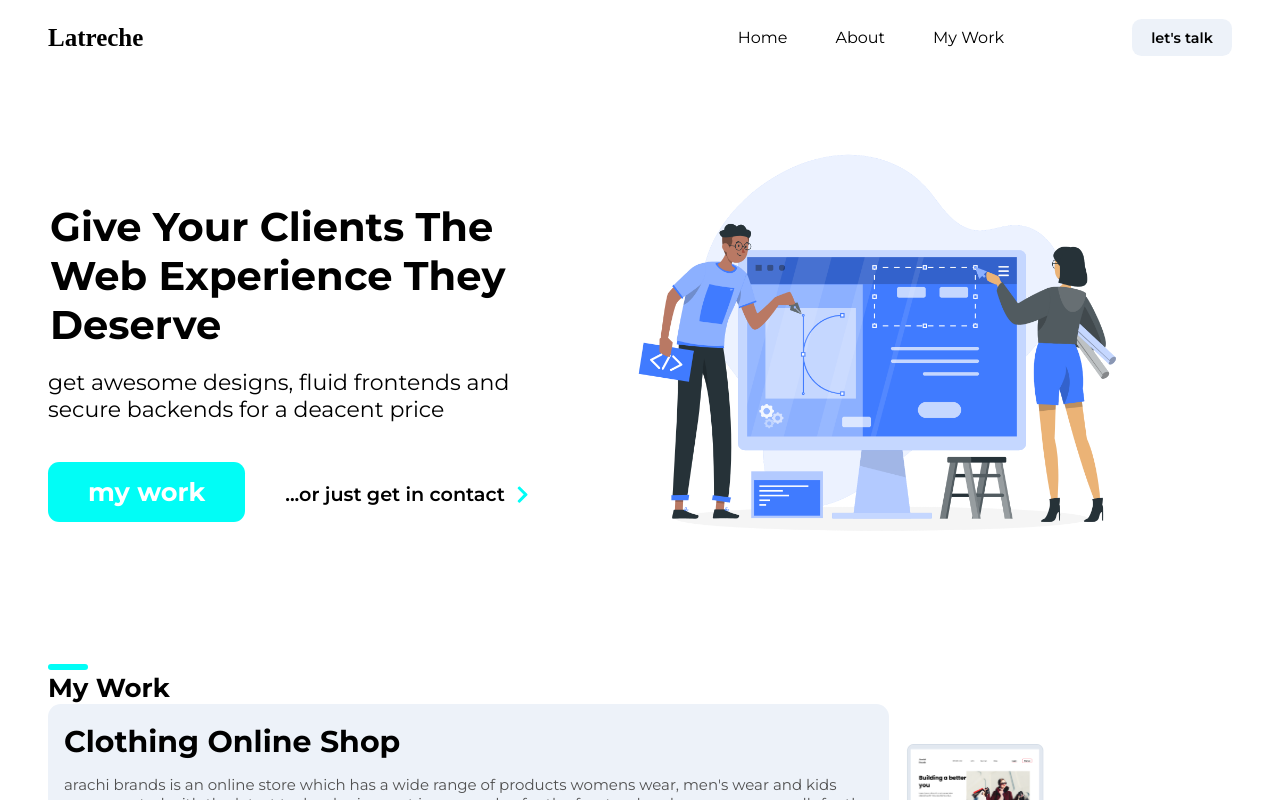
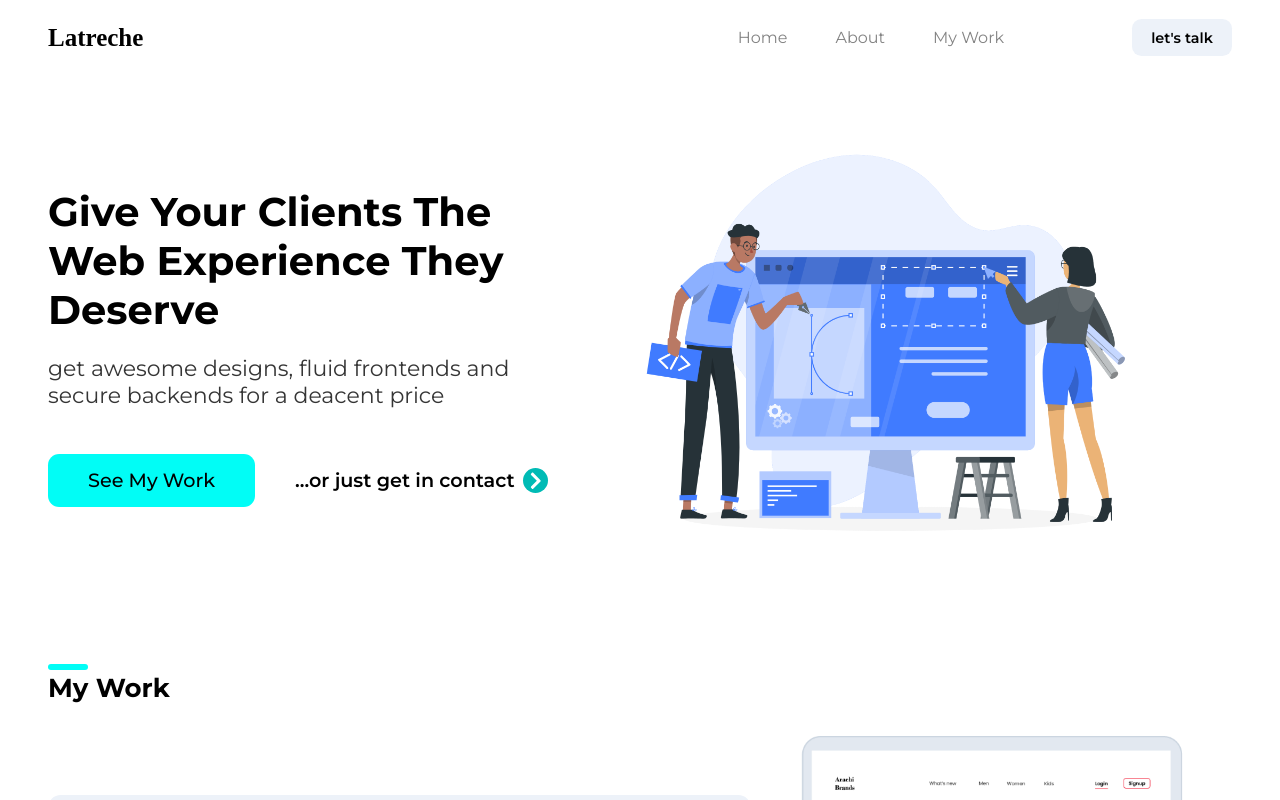
Before and after one commit to taher33/portfolio, a React (Create React App) app: page / in a window 1280 px wide. Shown: the top 800 px of the page. Built offline with nearby package versions, Linux system fonts and the light colour scheme; a web font is replaced by a local one.

Commit message:
fixed animations and some css

```diff
--- a/src/components/project.jsx
+++ b/src/components/project.jsx
@@ -5,6 +5,7 @@ import {
   title,
   footer,
   githubIcon,
+  linkToSite,
 } from "../styles/projects.module.scss";
 import { AiOutlineGithub } from "react-icons/ai";
 import { CgWebsite } from "react-icons/cg";
@@ -34,7 +35,12 @@ function Project({ data }) {
           </a>
         </div>
       </div>
-      <a target="_blank" rel="noreferrer" href={data.url}>
+      <a
+        className={linkToSite}
+        target="_blank"
+        rel="noreferrer"
+        href={data.url}
+      >
         <img
           src={data.img}
           data-aos="zoom-in"
--- a/src/pages/landing.jsx
+++ b/src/pages/landing.jsx
@@ -9,18 +9,21 @@ import {
   callToAction,
 } from "../styles/landing.module.scss";
 import { FaChevronRight } from "react-icons/fa";
-import HeroSvg from "../components/hero-section-svg";
 
 //variants framer-mo
 const item = {
   initial: {
     opacity: 0,
-    y: 20,
+    y: 40,
+    transform: "translate3d(0,100%,0)",
+    clipPath: "polygon(0 0, 100% 0, 100% 11%, 0 11%)",
   },
   show: {
     opacity: 1,
     y: 0,
-    transition: { duration: 0.6 },
+    transition: { ease: "easeInOut", duration: 1 },
+    transform: "translate(0px,0)",
+    clipPath: "polygon(-100% 0, 100% 0, 150% 100%, 0 100%)",
   },
 };
 
@@ -28,7 +31,7 @@ function Landing() {
   return (
     <motion.section id="home" className={container}>
       <motion.div
-        variants={{ show: { transition: { staggerChildren: 0.3 } } }}
+        variants={{ show: { transition: { staggerChildren: 0.6 } } }}
         initial="initial"
         animate="show"
         className={leftColumn}
@@ -42,7 +45,11 @@ function Landing() {
         </motion.p>
         <motion.div variants={item} className={callToAction}>
           <Link to="projects" smooth={true}>
-            <motion.button>my work</motion.button>
+            <motion.button
+              whileHover={{ scale: 1.2, transition: { ease: "backInOut" } }}
+            >
+              see my work
+            </motion.button>
           </Link>
           <span>
             ...or just get in contact <FaChevronRight className={chevronIcon} />
@@ -53,12 +60,12 @@ function Landing() {
       <motion.img
         initial={{
           opacity: 0,
-          y: 20,
+          y: 40,
         }}
         animate={{
           opacity: 1,
           y: 0,
-          transition: { duration: 0.3 },
+          transition: { duration: 0.7 },
         }}
         className={heroSvg}
         src="/heroImg.png"
--- a/src/styles/landing.module.scss
+++ b/src/styles/landing.module.scss
@@ -1,7 +1,7 @@
 @import "variables.scss";
 
 .container {
-  max-width: $max-container-width;
+  // max-width: $max-container-width;
   padding: $padding-phone;
   text-align: center;
   font-family: "Montserrat";
@@ -12,15 +12,16 @@
 
   .leftColumn {
     h1 {
-      font-size: 1.8rem;
+      font-size: 2rem;
       text-transform: capitalize;
-      max-width: 20rem;
-      margin: 1.5rem auto;
+      max-width: 25rem;
+      margin: 3rem auto 2rem;
       font-weight: 700;
     }
     p {
-      font-size: 1rem;
-      max-width: 15rem;
+      color: rgb(53, 53, 53);
+      font-size: 1.3rem;
+      max-width: 25rem;
       margin: 1rem auto;
     }
     .callToAction {
@@ -29,14 +30,16 @@
       align-items: center;
       button {
         font-family: "Montserrat";
-        color: white;
-        font-weight: bold;
+        color: rgb(0, 0, 0);
+        font-weight: 500;
         font-size: 1.2rem;
         border: none;
         background-color: $primary-color;
-        padding: 0.8rem 3rem;
+        padding: 0.8rem 2rem;
+        text-transform: capitalize;
         border-radius: 0.7rem;
-        margin-top: 1.2rem;
+        margin-top: 1.6rem;
+        margin-bottom: 1.2rem;
         transition: all ease 0.3s;
 
         &:hover {
@@ -51,7 +54,9 @@
         font-weight: 600;
 
         .chevronIcon {
-          color: $primary-color;
+          background-color: $secondary-color-hover;
+          padding: 0.2rem;
+          color: white;
           margin-left: 0.5rem;
           transition: transform 0.3s ease-out;
           border-radius: 50%;
@@ -118,15 +123,15 @@
   .container {
     padding: 0 $padding-laptop;
     flex-direction: row;
-    align-items: center;
     justify-content: space-between;
-    // margin-bottom: 3rem;
     margin-top: 0rem;
+    max-width: fit-content;
     .leftColumn {
       text-align: left;
-      margin-top: 1rem;
-
+      margin-top: 4rem;
+      width: max-content;
       h1 {
+        margin-left: 0;
         font-size: 40px;
         max-width: 30rem;
         margin-bottom: 1.3rem;
@@ -141,7 +146,7 @@
         flex-direction: row;
         align-items: baseline;
         button {
-          font-size: 1.6rem;
+          font-size: 1.2rem;
           padding: 0.9rem 2.5rem;
         }
         span {
--- a/src/styles/navBar.module.scss
+++ b/src/styles/navBar.module.scss
@@ -57,8 +57,12 @@
         margin-right: 3rem;
         font-size: 16px;
         text-transform: capitalize;
+        color: rgb(131, 131, 131);
+        transition: color 0.2s ease;
+        font-weight: 400;
         &:hover {
           cursor: pointer;
+          color: black;
         }
       }
     }
--- a/src/styles/projects.module.scss
+++ b/src/styles/projects.module.scss
@@ -62,11 +62,13 @@
       }
     }
   }
-
-  img {
+  .linkToSite {
     width: 100%;
     max-width: 700px;
     margin: 2rem auto;
+    img {
+      width: 100%;
+    }
   }
 }
 
```
